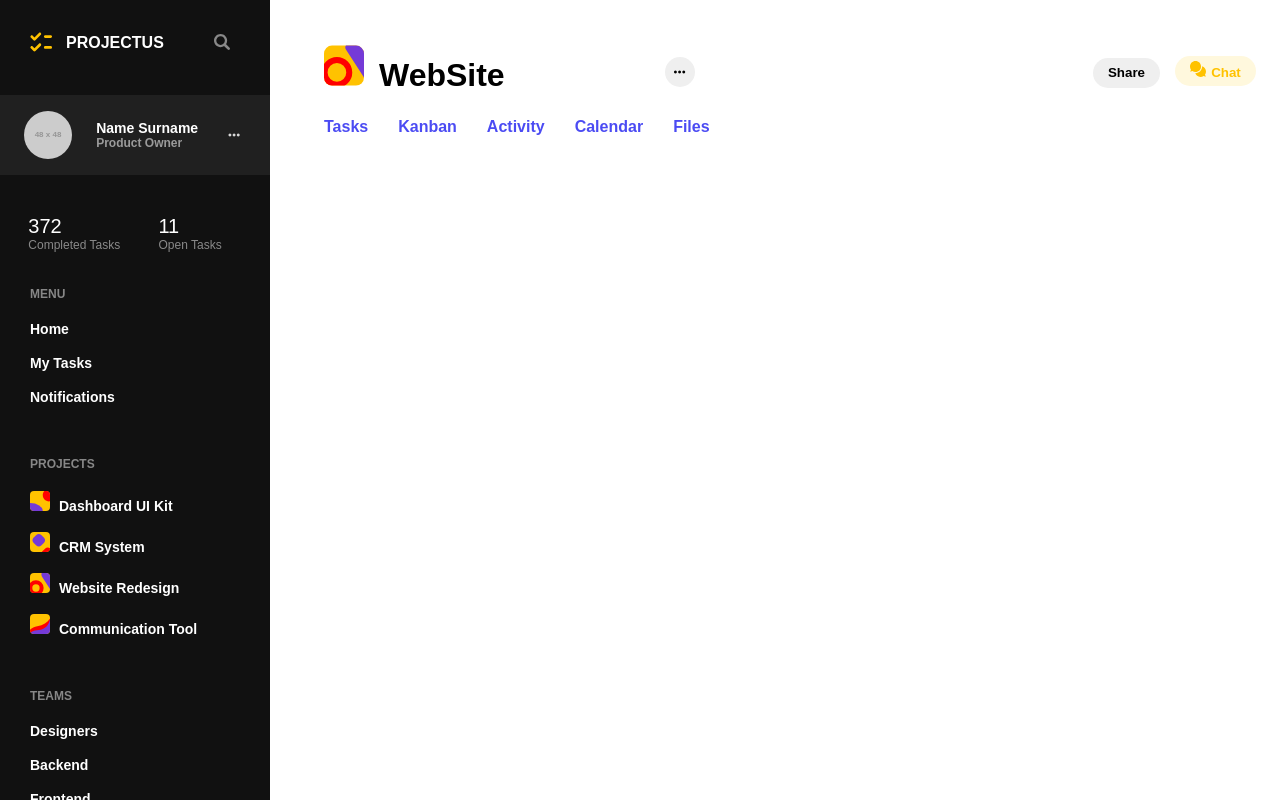
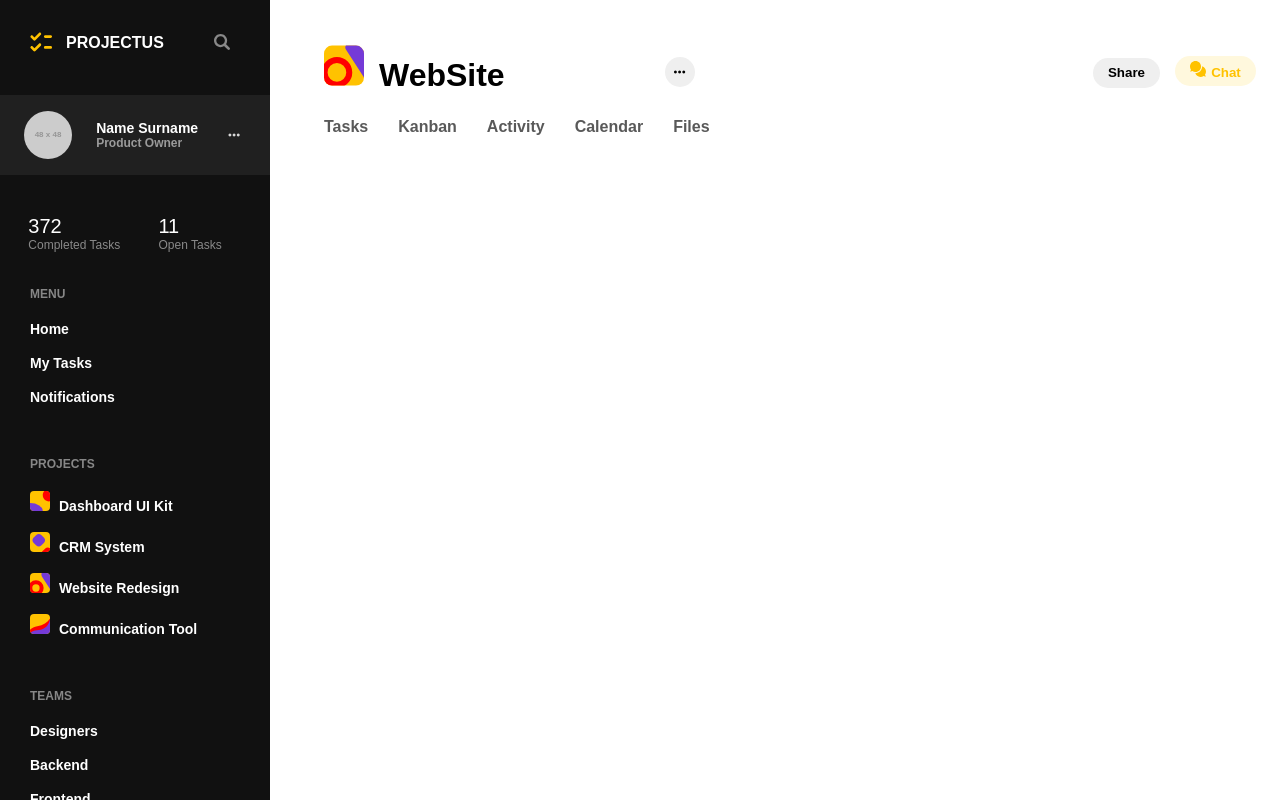
Before and after one commit to ViktorsDolzenko/management-kit, a React (Create React App) app: page / in a window 1280 px wide. Built offline with nearby package versions, Linux system fonts and the light colour scheme.

Commit message:
need review

```diff
--- a/src/scss/header.scss
+++ b/src/scss/header.scss
@@ -26,8 +26,11 @@
   font-weight: bold;
   font-size: 16px;
   line-height: 23px;
-  color: #131313;
-  opacity: 0.7;
+
+  & a {
+    color: #131313;
+    opacity: 0.7;
+  }
 
   &:hover, :focus {
     opacity: 1;
@@ -38,6 +41,7 @@
     border-bottom: solid #FFC200;
     padding-bottom: 20px;
     border-width: 1px 2px 2px;
+    opacity: 1;
   }
 }
 
```
Also changed, not shown: 1 other file (tests, documents, lock files or other folders).
